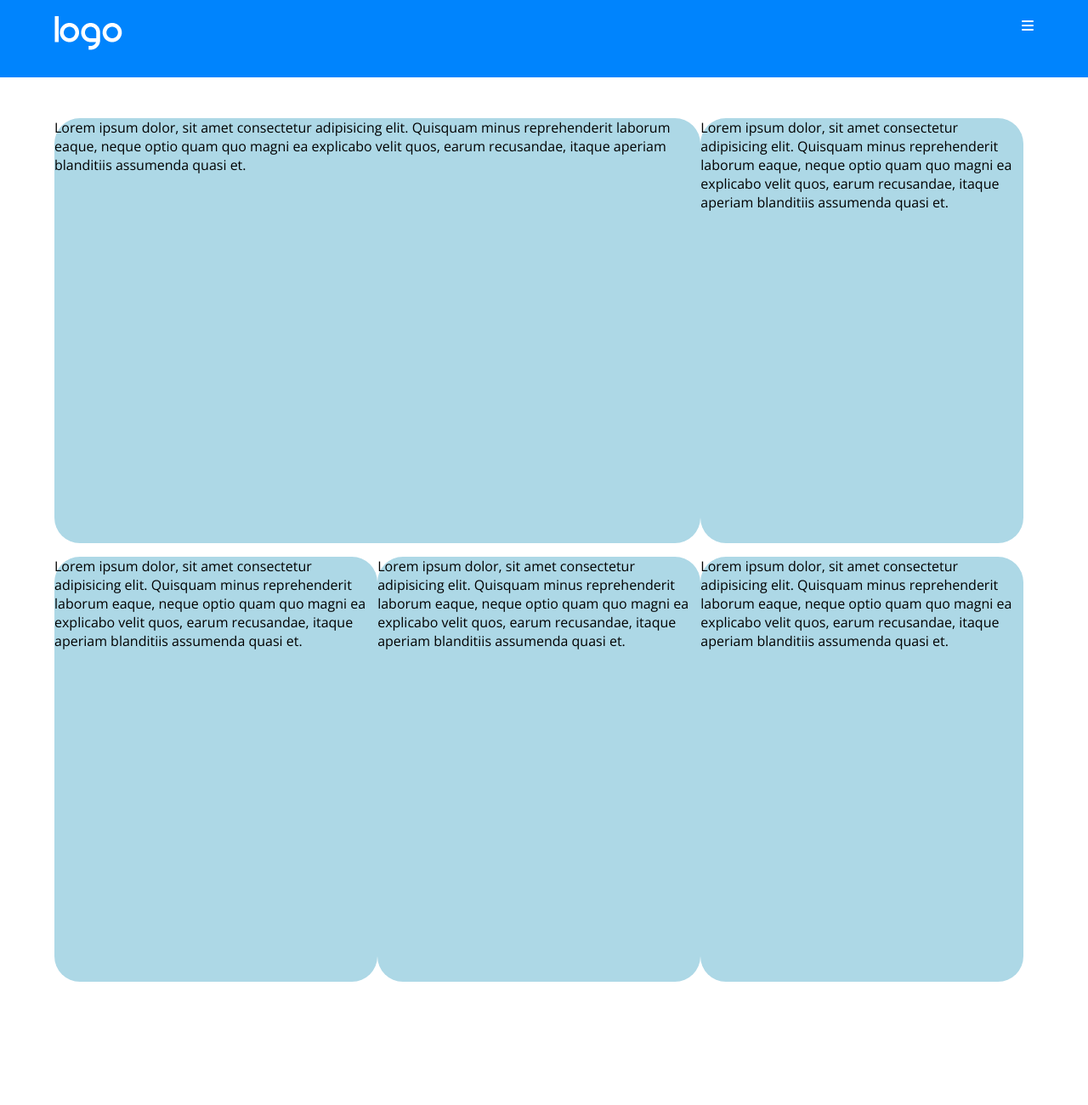
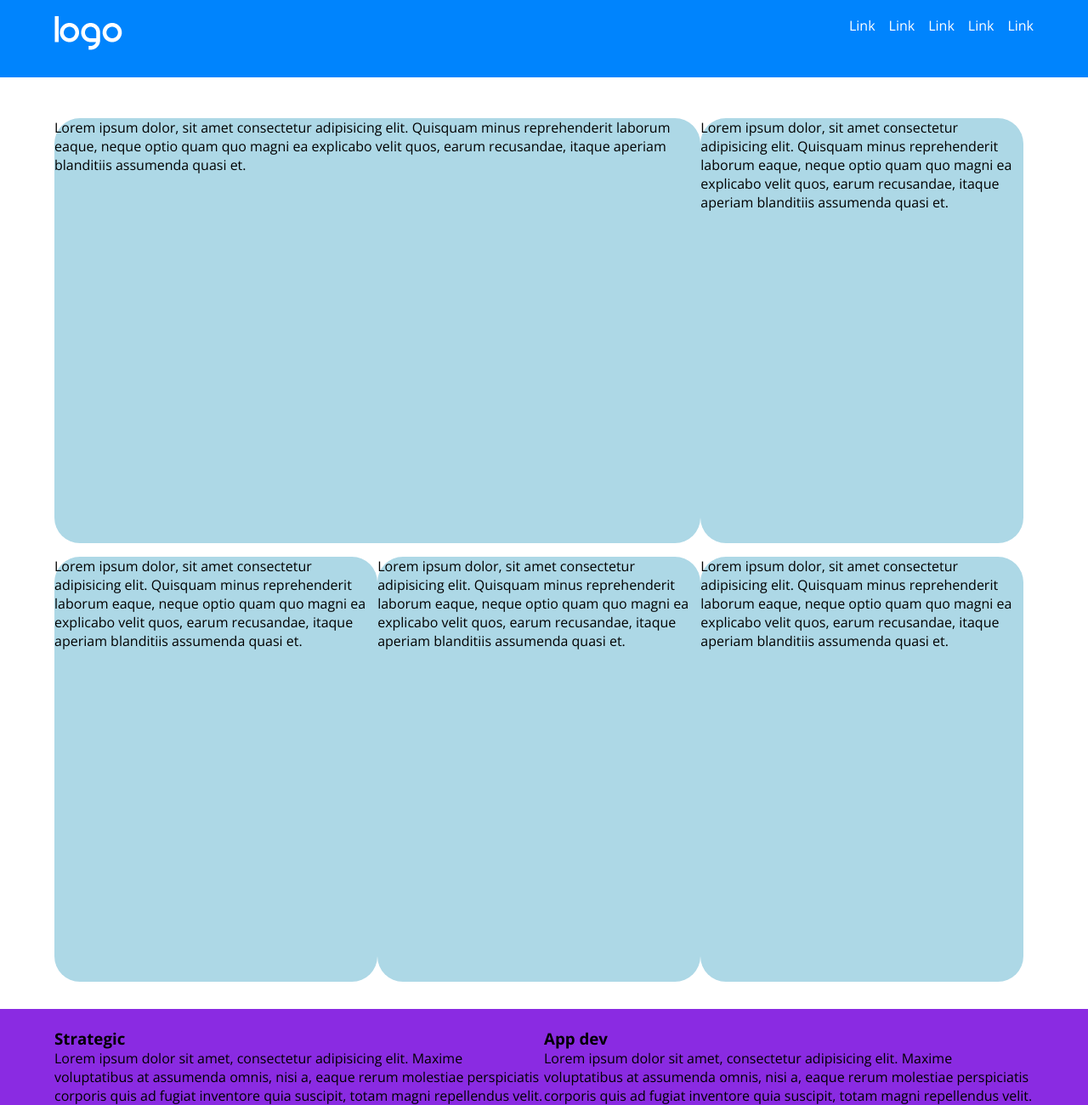
Before and after one commit to silvanoguel/htmlcss-responsive-layout, a plain HTML site: page index.html in a window 1280 px wide. Shown: the part 9-1309 px from the top of the page at 85% size. Before the commit the page ends 1164 px from the top, so only its background shows below. Drawn offline with nearby package versions, Linux system fonts and the light colour scheme.

Commit message:
add:planning section

```diff
--- a/css/style.css
+++ b/css/style.css
@@ -13,6 +13,10 @@ body {
 
 /* Utilities */
 
+.img {
+    max-width: 100%;
+}
+
 .flex {
     display: flex;
 }
@@ -20,6 +24,15 @@ body {
 .container-90 {
     width: 90%;
     margin: 0 auto;
+}
+
+.container-80 {
+    width: 80%;
+    margin: 0 auto;
+}
+
+.col-50 {
+    width: 50%;
 }
 
 .space-between {
@@ -46,6 +59,29 @@ header .menu {
     display: none;
 }
 
+/* Media Queries */
+
+/* For desktop */
+@media screen and (min-width:992px) {
+    header .menu {
+        display: block;
+    }
+    header .menu ul {
+        display: flex;
+        list-style-type: none;
+        gap: 1rem;
+    }
+
+    header .menu a {
+       text-decoration: none;
+       color: white;
+    }
+
+    header .hamburger {
+        display: none;
+    }
+}
+
 /* MAIN */
 
 .card {
@@ -61,7 +97,9 @@ header .menu {
 
 /* Media Queries */
 
+/* For tablets */
 @media screen and (min-width:768px) {
+    /* Layout */
     .col-66 {
         width: calc(100%);
     }
@@ -77,7 +115,31 @@ header .menu {
     .row1 {
         flex-direction: row;
         flex-wrap: wrap;
+    }
+}
 
+/* Planning section */
+
+.planning {
+    /* debug */
+    background-color: blueviolet;
+    margin-top: 2rem;
+}
+
+
+/* Media Queries */
+
+/* For desktop */
+@media screen and (min-width:992px) {
+   .container-90  {
+    display: flex;
     }
 
+    .strategic {
+        width: 50%;
+    }
+
+    .app-dev {
+        width: 50%
+    }
 }
--- a/index.html
+++ b/index.html
@@ -69,9 +69,32 @@
                     </div>
                 </div>
             </div>
+        </section>
+        <!-- /Demo section -->
+
+        <!-- Planning section -->
+        <section class="planning">
+            <div class="container-90">
+                <div class="strategic">
+                    <img src="" alt="">
+                    <h3>Strategic</h3>
+                    <p>Lorem ipsum dolor sit amet, consectetur adipisicing elit. Maxime voluptatibus at assumenda omnis, nisi a, eaque rerum molestiae perspiciatis corporis quis ad fugiat inventore quia suscipit, totam magni repellendus velit.</p>
+                </div>
+                <div class="app-dev">
+                    <img src="" alt="">
+                    <h3>App dev</h3>
+                    <p>Lorem ipsum dolor sit amet, consectetur adipisicing elit. Maxime voluptatibus at assumenda omnis, nisi a, eaque rerum molestiae perspiciatis corporis quis ad fugiat inventore quia suscipit, totam magni repellendus velit.</p>
+                </div>
+            </div>
+        </section>
+       <!-- /Planning section -->
+
+       <!-- Testimonials section -->
+        <section class="testimonials">
 
         </section>
-        <!-- /Demo section -->
+        <!-- /Testimonials section -->
+
 
     </main>
     <!-- /MAIN -->
```
